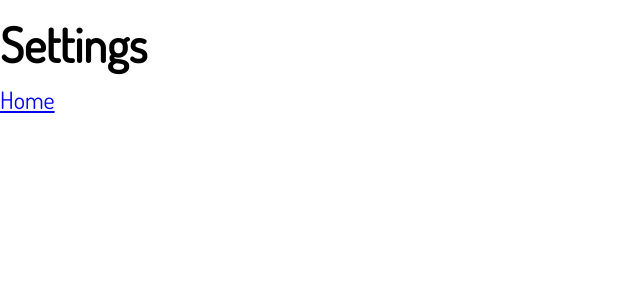
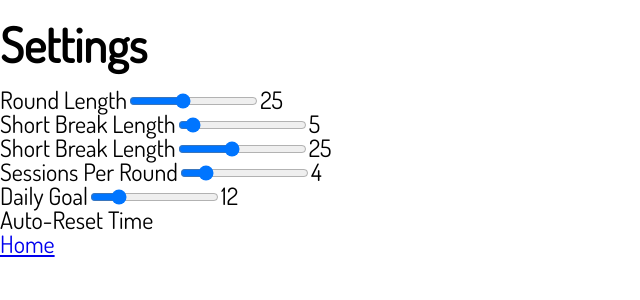
Before and after one commit to jaredblumer/freemodoro, a React (Create React App) app: page /settings in a window 1280 px wide. Shown: the top 300 px of the page, without its empty margins (0-640 px from the left). Built offline with nearby package versions, Linux system fonts and the light colour scheme.

Commit message:
Add sliders to settings page

```diff
--- a/src/components/Settings.js
+++ b/src/components/Settings.js
@@ -4,10 +4,104 @@ import PropTypes from "prop-types";
 import { Link } from "react-router-dom";
 
 class Settings extends React.Component {
+  constructor(props) {
+    super(props);
+    this.renderValue = this.renderValue.bind(this);
+  }
+
+  componentDidMount() {
+    var inputs = document.getElementsByTagName("input");
+    console.log(inputs);
+    for (let i = 0; i < 5; i++) {
+      let id = inputs[i].getAttribute("id");
+      this.renderValue(id);
+    }
+  }
+
+  renderValue(id) {
+    let value = document.getElementById(id).value;
+    document.getElementById(id + "Output").innerHTML = value;
+  }
+
   render() {
     return (
       <div>
         <h1>Settings</h1>
+        <div>
+          <label for="roundLength">Round Length</label>
+          <input
+            type="range"
+            id="roundLength"
+            name="roundLength"
+            min="1"
+            max="60"
+            step="1"
+            defaultValue="25"
+            onChange={id => this.renderValue("roundLength")}
+          />
+          <output id="roundLengthOutput"></output>
+        </div>
+        <div>
+          <label for="shortBreakLength">Short Break Length</label>
+          <input
+            type="range"
+            id="shortBreakLength"
+            name="shortBreakLength"
+            min="1"
+            max="60"
+            step="1"
+            defaultValue="5"
+            onChange={id => this.renderValue("shortBreakLength")}
+          />
+          <output id="shortBreakLengthOutput"></output>
+        </div>
+        <div>
+          <label for="longBreakLength">Short Break Length</label>
+          <input
+            type="range"
+            id="longBreakLength"
+            name="longBreakLength"
+            min="1"
+            max="60"
+            step="1"
+            defaultValue="25"
+            onChange={id => this.renderValue("longBreakLength")}
+          />
+          <output id="longBreakLengthOutput"></output>
+        </div>
+
+        <div>
+          <label for="sessionsPerRound">Sessions Per Round</label>
+          <input
+            type="range"
+            id="sessionsPerRound"
+            name="sessionsPerRound"
+            min="1"
+            max="20"
+            step="1"
+            defaultValue="4"
+            onChange={id => this.renderValue("sessionsPerRound")}
+          />
+          <output id="sessionsPerRoundOutput"></output>
+        </div>
+        <div>
+          <label for="dailyGoal">Daily Goal</label>
+          <input
+            type="range"
+            id="dailyGoal"
+            name="dailyGoal"
+            min="1"
+            max="60"
+            step="1"
+            defaultValue="12"
+            onChange={id => this.renderValue("dailyGoal")}
+          />
+          <output id="dailyGoalOutput"></output>
+        </div>
+        <div>
+          <label for="autoResetTime">Auto-Reset Time</label>
+        </div>
+
         <Link to="/">Home</Link>
       </div>
     );
```
